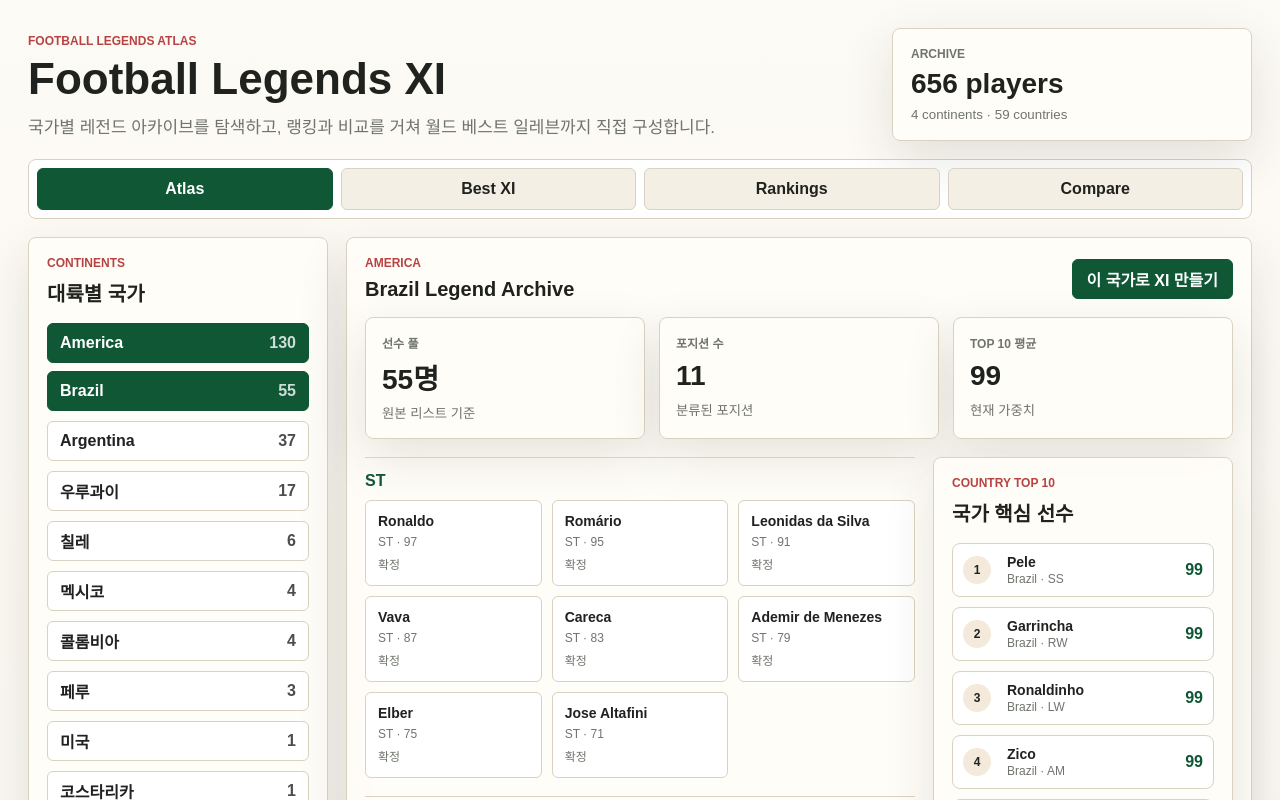
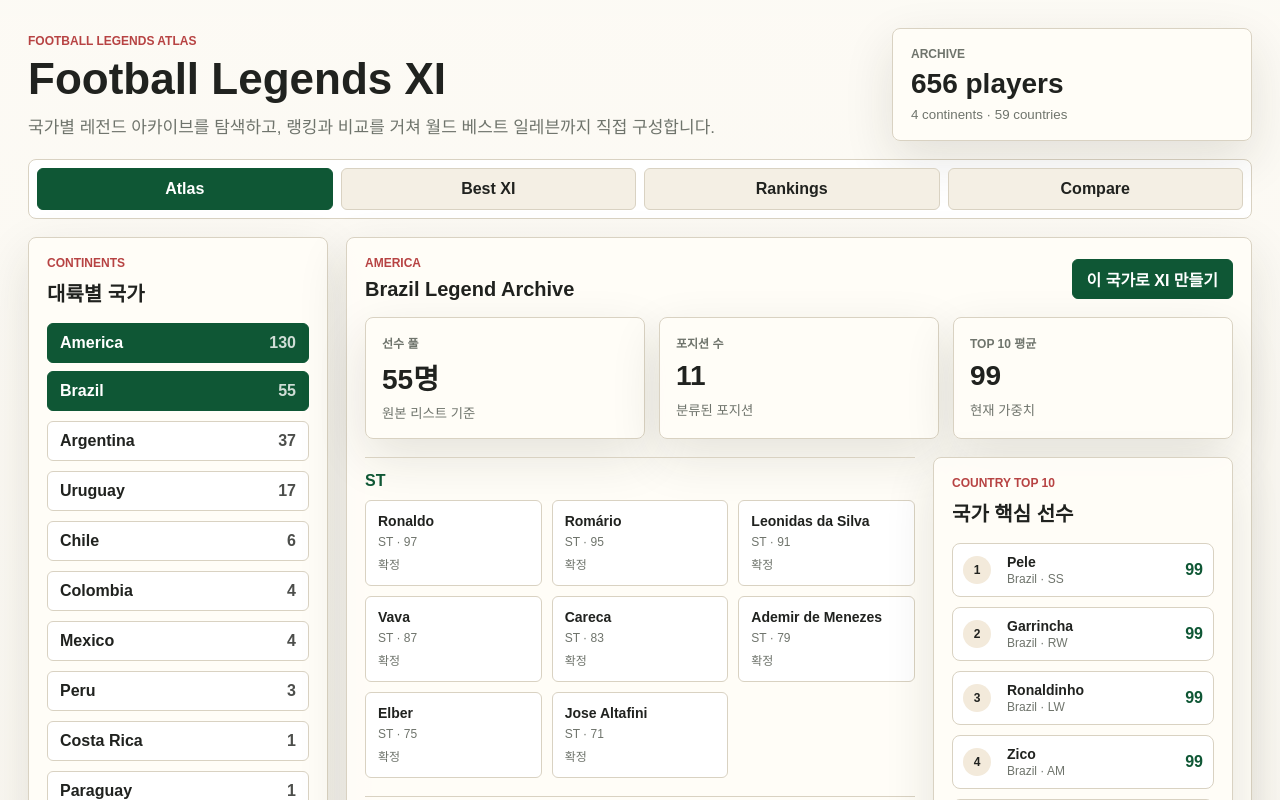
Before and after one commit to sinn357/football-legends-xi, a Next.js app: page / in a window 1280 px wide. Shown: the top 800 px of the page. Built offline with nearby package versions, Linux system fonts and the light colour scheme.

Commit message:
Refine country labels and pitch swapping

```diff
--- a/components/LegendBuilder.tsx
+++ b/components/LegendBuilder.tsx
@@ -1,7 +1,7 @@
 "use client";
 
 import { useEffect, useMemo, useRef, useState } from "react";
-import type { MutableRefObject, PointerEvent, RefObject } from "react";
+import type { MutableRefObject, RefObject } from "react";
 import type { Continent, LegendData, LegendPlayer, PlayerStatus, PositionCode, ScoreKey } from "@/lib/legend-data";
 
 type TabId = "atlas" | "best-xi" | "rankings" | "compare";
@@ -19,6 +19,11 @@ type FormationSlot = {
 type SlotPosition = {
   left: number;
   top: number;
+};
+
+type DragPoint = {
+  clientX: number;
+  clientY: number;
 };
 
 type SavedSlot = {
@@ -157,6 +162,7 @@ const slotPositionsStorageKey = "football-legends-xi.slot-positions.v1";
 export function LegendBuilder({ data }: { data: LegendData }) {
   const pitchRef = useRef<HTMLDivElement | null>(null);
   const activeDragSlotRef = useRef<string | null>(null);
+  const dragStartPositionsRef = useRef<Record<string, SlotPosition>>({});
   const defaultCountry = data.countries.find((country) => country.name === "Brazil")?.name ?? data.countries[0]?.name ?? "";
   const [activeTab, setActiveTab] = useState<TabId>("atlas");
   const [atlasContinent, setAtlasContinent] = useState<Continent>("America");
@@ -177,6 +183,7 @@ export function LegendBuilder({ data }: { data: LegendData }) {
   const [savedSquads, setSavedSquads] = useState<SavedSquad[]>([]);
   const [slotPositions, setSlotPositions] = useState<Record<string, Record<string, SlotPosition>>>({});
   const [draggingSlotId, setDraggingSlotId] = useState<string | null>(null);
+  const [dropTargetSlotId, setDropTargetSlotId] = useState<string | null>(null);
 
   const formation = formations[formationId];
   const currentSlotPositions = slotPositions[formationId] ?? {};
@@ -308,24 +315,100 @@ export function LegendBuilder({ data }: { data: LegendData }) {
     return currentSlotPositions[slot.id] ?? { left: slot.left, top: slot.top };
   }
 
-  function updateSlotPosition(slotId: string, event: PointerEvent<HTMLElement>) {
+  function getSlotPositionsForDrag() {
+    return formation.slots.reduce<Record<string, SlotPosition>>((positions, slot) => {
+      positions[slot.id] = getSlotPosition(slot);
+      return positions;
+    }, {});
+  }
+
+  function getPointerPitchPosition(event: DragPoint) {
     const rect = pitchRef.current?.getBoundingClientRect();
     if (!rect) {
+      return null;
+    }
+
+    return {
+      left: clamp(((event.clientX - rect.left) / rect.width) * 100, 7, 93),
+      top: clamp(((event.clientY - rect.top) / rect.height) * 100, 8, 92),
+    };
+  }
+
+  function findDropTargetSlotId(sourceSlotId: string, position: SlotPosition) {
+    const referencePositions = dragStartPositionsRef.current;
+    let nearest: { id: string; distance: number } | null = null;
+
+    for (const slot of formation.slots) {
+      if (slot.id === sourceSlotId) {
+        continue;
+      }
+
+      const slotPosition = referencePositions[slot.id] ?? { left: slot.left, top: slot.top };
+      const distance = Math.hypot(position.left - slotPosition.left, (position.top - slotPosition.top) * 1.25);
+
+      if (!nearest || distance < nearest.distance) {
+        nearest = { id: slot.id, distance };
+      }
+    }
+
+    return nearest && nearest.distance <= 13 ? nearest.id : null;
+  }
+
+  function updateSlotPosition(slotId: string, event: DragPoint) {
+    const position = getPointerPitchPosition(event);
+    if (!position) {
       return;
     }
 
-    const left = clamp(((event.clientX - rect.left) / rect.width) * 100, 7, 93);
-    const top = clamp(((event.clientY - rect.top) / rect.height) * 100, 8, 92);
+    const nextPosition = {
+      left: Math.round(position.left * 10) / 10,
+      top: Math.round(position.top * 10) / 10,
+    };
 
     setSlotPositions((current) => ({
       ...current,
       [formationId]: {
         ...(current[formationId] ?? {}),
-        [slotId]: {
-          left: Math.round(left * 10) / 10,
-          top: Math.round(top * 10) / 10,
-        },
+        [slotId]: nextPosition,
       },
+    }));
+    setDropTargetSlotId(findDropTargetSlotId(slotId, nextPosition));
+  }
+
+  function finalizeSlotDrag(slotId: string, event: DragPoint) {
+    const position = getPointerPitchPosition(event);
+    const targetSlotId = position ? findDropTargetSlotId(slotId, position) : null;
+    activeDragSlotRef.current = null;
+    setDraggingSlotId(null);
+    setDropTargetSlotId(null);
+
+    if (!targetSlotId || targetSlotId === slotId) {
+      return;
+    }
+
+    const sourcePlayer = squad[slotId]?.player;
+    const targetPlayer = squad[targetSlotId]?.player;
+
+    if (!sourcePlayer) {
+      return;
+    }
+
+    setManualSlots((current) => {
+      const next = { ...current };
+      next[targetSlotId] = sourcePlayer.id;
+
+      if (targetPlayer) {
+        next[slotId] = targetPlayer.id;
+      } else {
+        delete next[slotId];
+      }
+
+      return next;
+    });
+    setSelectedSlotId(targetSlotId);
+    setSlotPositions((current) => ({
+      ...current,
+      [formationId]: dragStartPositionsRef.current,
     }));
   }
 
@@ -472,12 +555,17 @@ export function LegendBuilder({ data }: { data: LegendData }) {
           pitchRef={pitchRef}
           selectedSlotId={selectedSlot.id}
           setDraggingSlotId={setDraggingSlotId}
+          setDropTargetSlotId={setDropTargetSlotId}
           slotPositions={currentSlotPositions}
           squad={squad}
           topOnly={topOnly}
+          finalizeSlotDrag={finalizeSlotDrag}
+          getSlotPositionsForDrag={getSlotPositionsForDrag}
           updateSlotPosition={updateSlotPosition}
           activeDragSlotRef={activeDragSlotRef}
+          dragStartPositionsRef={dragStartPositionsRef}
           draggingSlotId={draggingSlotId}
+          dropTargetSlotId={dropTargetSlotId}
           weights={weights}
           onWeightChange={updateWeight}
         />
@@ -648,9 +736,13 @@ function BestXiView({
   candidatePlayers,
   candidateQuery,
   compareIds,
+  dragStartPositionsRef,
   draggingSlotId,
+  dropTargetSlotId,
+  finalizeSlotDrag,
   formation,
   formationId,
+  getSlotPositionsForDrag,
   includeActiveHold,
   includeDeleteCandidates,
   manualSlots,
@@ -672,6 +764,7 @@ function BestXiView({
   pitchRef,
   selectedSlotId,
   setDraggingSlotId,
+  setDropTargetSlotId,
   slotPositions,
   squad,
   topOnly,
@@ -687,9 +780,13 @@ function BestXiView({
   candidatePlayers: Array<{ player: LegendPlayer; rating: number }>;
   candidateQuery: string;
   compareIds: string[];
+  dragStartPositionsRef: MutableRefObject<Record<string, SlotPosition>>;
   draggingSlotId: string | null;
+  dropTargetSlotId: string | null;
+  finalizeSlotDrag: (slotId: string, event: DragPoint) => void;
   formation: { name: string; slots: FormationSlot[] };
   formationId: string;
+  getSlotPositionsForDrag: () => Record<string, SlotPosition>;
   includeActiveHold: boolean;
   includeDeleteCandidates: boolean;
   manualSlots: Record<string, string>;
@@ -711,13 +808,41 @@ function BestXiView({
   pitchRef: RefObject<HTMLDivElement | null>;
   selectedSlotId: string;
   setDraggingSlotId: (slotId: string | null) => void;
+  setDropTargetSlotId: (slotId: string | null) => void;
   slotPositions: Record<string, SlotPosition>;
   squad: Record<string, { player: LegendPlayer; rating: number }>;
   topOnly: boolean;
-  updateSlotPosition: (slotId: string, event: PointerEvent<HTMLElement>) => void;
+  updateSlotPosition: (slotId: string, event: DragPoint) => void;
   weights: WeightMap;
 }) {
   const selectedSlot = formation.slots.find((slot) => slot.id === selectedSlotId) ?? formation.slots[0];
+
+  useEffect(() => {
+    if (!draggingSlotId) {
+      return;
+    }
+
+    function handleMouseMove(event: MouseEvent) {
+      const slotId = activeDragSlotRef.current;
+      if (slotId) {
+        updateSlotPosition(slotId, event);
+      }
+    }
+
+    function handleMouseUp(event: MouseEvent) {
+      const slotId = activeDragSlotRef.current;
+      if (slotId) {
+        finalizeSlotDrag(slotId, event);
+      }
+    }
+
+    window.addEventListener("mousemove", handleMouseMove);
+    window.addEventListener("mouseup", handleMouseUp);
+    return () => {
+      window.removeEventListener("mousemove", handleMouseMove);
+      window.removeEventListener("mouseup", handleMouseUp);
+    };
+  }, [activeDragSlotRef, draggingSlotId, finalizeSlotDrag, updateSlotPosition]);
 
   return (
     <section className="builder-grid">
@@ -826,6 +951,7 @@ function BestXiView({
                 className={[
                   "player-token",
                   selectedSlotId === slot.id ? "selected" : "",
+                  dropTargetSlotId === slot.id ? "drop-target" : "",
                   draggingSlotId === slot.id ? "dragging" : "",
                 ]
                   .filter(Boolean)
@@ -835,9 +961,11 @@ function BestXiView({
                 onPointerCancel={() => {
                   activeDragSlotRef.current = null;
                   setDraggingSlotId(null);
+                  setDropTargetSlotId(null);
                 }}
                 onPointerDown={(event) => {
                   activeDragSlotRef.current = slot.id;
+                  dragStartPositionsRef.current = getSlotPositionsForDrag();
                   setDraggingSlotId(slot.id);
                   onSelectedSlotChange(slot.id);
                   event.currentTarget.setPointerCapture(event.pointerId);
@@ -849,11 +977,20 @@ function BestXiView({
                   }
                 }}
                 onPointerUp={(event) => {
-                  activeDragSlotRef.current = null;
-                  setDraggingSlotId(null);
+                  finalizeSlotDrag(slot.id, event);
                   if (event.currentTarget.hasPointerCapture(event.pointerId)) {
                     event.currentTarget.releasePointerCapture(event.pointerId);
                   }
+                }}
+                onMouseDown={(event) => {
+                  if (activeDragSlotRef.current) {
+                    return;
+                  }
+                  activeDragSlotRef.current = slot.id;
+                  dragStartPositionsRef.current = getSlotPositionsForDrag();
+                  setDraggingSlotId(slot.id);
+                  onSelectedSlotChange(slot.id);
+                  updateSlotPosition(slot.id, event);
                 }}
                 role="button"
                 style={{ left: `${position.left}%`, top: `${position.top}%` }}
--- a/lib/legend-data.ts
+++ b/lib/legend-data.ts
@@ -152,7 +152,6 @@ const iconOverrides: Record<string, Partial<PlayerScores>> = {
   "andres iniesta": { teamCareer: 100, individualCareer: 96, primeSkill: 99, teamImportance: 98, legacy: 99 },
   "lothar matthaus": { teamCareer: 98, individualCareer: 98, primeSkill: 98, teamImportance: 99, legacy: 99 },
   "marco van basten": { teamCareer: 94, individualCareer: 98, primeSkill: 100, teamImportance: 97, legacy: 98 },
-  "cha bum-kun": { teamCareer: 94, individualCareer: 91, primeSkill: 95, teamImportance: 96, legacy: 97 },
   "차범근": { teamCareer: 94, individualCareer: 91, primeSkill: 95, teamImportance: 96, legacy: 97 },
   "손흥민": { teamCareer: 93, individualCareer: 92, primeSkill: 96, teamImportance: 96, legacy: 97 },
 };
@@ -397,7 +396,55 @@ function normalizeCountryName(value: string) {
     NETHERLANDS: "Netherlands",
     PORTUGAL: "Portugal",
     Belgium: "Belgium",
-    KOREA: "Korea",
+    KOREA: "South Korea",
+    "우루과이": "Uruguay",
+    "칠레": "Chile",
+    "페루": "Peru",
+    "콜롬비아": "Colombia",
+    "멕시코": "Mexico",
+    "파라과이": "Paraguay",
+    "트리니다드 토바고": "Trinidad and Tobago",
+    "미국": "United States",
+    "오스트레일리아": "Australia",
+    "코스타리카": "Costa Rica",
+    "스위스": "Switzerland",
+    "불가리아": "Bulgaria",
+    "크로아티아": "Croatia",
+    "루마니아": "Romania",
+    "우크라이나": "Ukraine",
+    "러시아": "Russia",
+    "보스니아": "Bosnia and Herzegovina",
+    "폴란드": "Poland",
+    "세르비아": "Serbia",
+    "몬테네그로": "Montenegro",
+    "헝가리": "Hungary",
+    "오스트리아": "Austria",
+    "체코": "Czech Republic",
+    "슬로베니아": "Slovenia",
+    "슬로바키아": "Slovakia",
+    "아르메니아": "Armenia",
+    "북아일랜드": "Northern Ireland",
+    "스코틀랜드": "Scotland",
+    "웨일스": "Wales",
+    "아일랜드": "Ireland",
+    "아이슬란드": "Iceland",
+    "노르웨이": "Norway",
+    "덴마크": "Denmark",
+    "스웨덴": "Sweden",
+    "핀란드": "Finland",
+    "일본": "Japan",
+    "이란": "Iran",
+    "가나": "Ghana",
+    "나이지리아": "Nigeria",
+    "카메룬": "Cameroon",
+    "코트디부아르": "Cote d'Ivoire",
+    "라이베리아": "Liberia",
+    "남아공": "South Africa",
+    "세네갈": "Senegal",
+    "모로코": "Morocco",
+    "가봉": "Gabon",
+    "이집트": "Egypt",
+    "알제리": "Algeria",
   };
 
   return map[clean] ?? clean;
@@ -407,30 +454,30 @@ function getContinent(country: string): Continent {
   const america = new Set([
     "Argentina",
     "Brazil",
-    "우루과이",
-    "칠레",
-    "페루",
-    "콜롬비아",
-    "멕시코",
-    "파라과이",
-    "트리니다드 토바고",
-    "미국",
-    "코스타리카",
+    "Uruguay",
+    "Chile",
+    "Peru",
+    "Colombia",
+    "Mexico",
+    "Paraguay",
+    "Trinidad and Tobago",
+    "United States",
+    "Costa Rica",
   ]);
 
-  const asia = new Set(["Korea", "일본", "이란", "오스트레일리아"]);
+  const asia = new Set(["South Korea", "Japan", "Iran", "Australia"]);
   const africa = new Set([
-    "가나",
-    "나이지리아",
-    "카메룬",
-    "코트디부아르",
-    "라이베리아",
-    "남아공",
-    "세네갈",
-    "모로코",
-    "가봉",
-    "이집트",
-    "알제리",
+    "Ghana",
+    "Nigeria",
+    "Cameroon",
+    "Cote d'Ivoire",
+    "Liberia",
+    "South Africa",
+    "Senegal",
+    "Morocco",
+    "Gabon",
+    "Egypt",
+    "Algeria",
   ]);
 
   if (asia.has(country)) {
```
Also changed, not shown: app/globals.css (+11 -0 lines), 1 other file (tests, documents, lock files or other folders).
